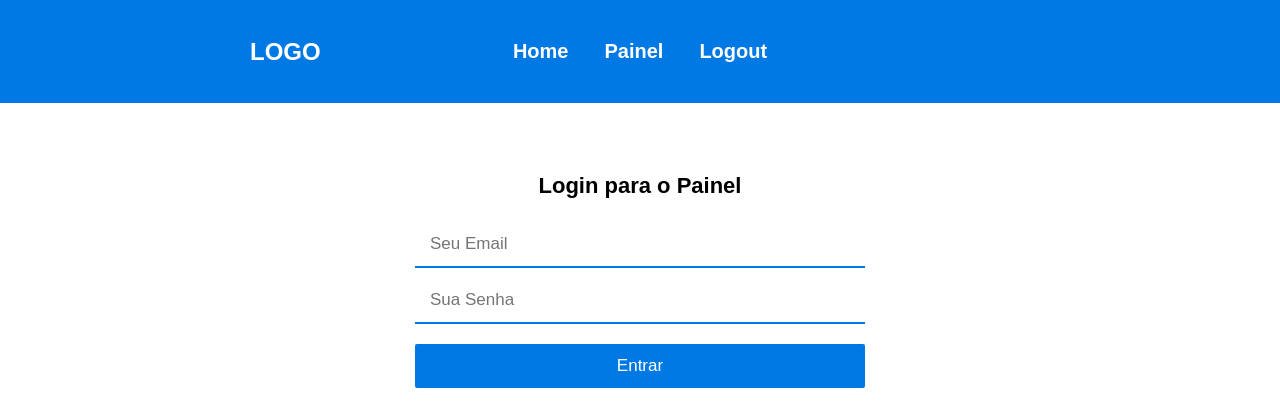
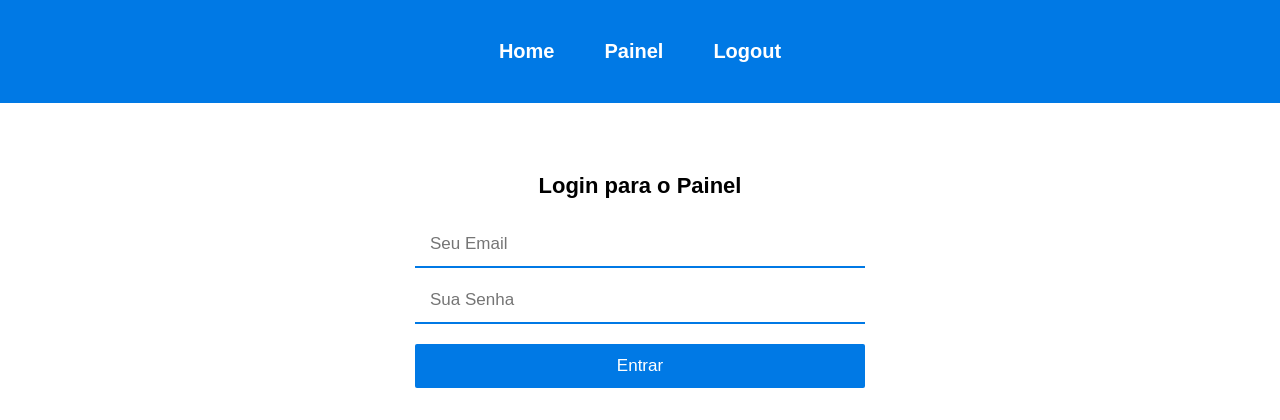
Before and after one commit to samueldavimt/painel-login, a PHP site: page / in a window 1280 px wide. Shown: the top 420 px of the page. Run offline with PHP 8.4, Linux system fonts and the light colour scheme.

Commit message:
ajuste no header

```diff
--- a/access/adm.php
+++ b/access/adm.php
@@ -1,6 +1,7 @@
 <?php
 
     require_once("checkSession.php");
+
     checkSession();
 
     $validateLevelAccess = checkSessionAdm();
--- a/css/style.css
+++ b/css/style.css
@@ -34,7 +34,7 @@ nav ul{
 }
 
 nav ul li {
-    margin: 0px 8px;
+    margin: 0px 15px;
     font-size: 20px;
     font-weight: bold;
 }
--- a/index.php
+++ b/index.php
@@ -13,7 +13,7 @@
     <meta charset="UTF-8">
     <meta http-equiv="X-UA-Compatible" content="IE=edge">
     <meta name="viewport" content="width=device-width, initial-scale=1.0">
-    <title>Document</title>
+    <title>Painel</title>
     <link rel="stylesheet" href="css/style.css">
 </head>
 <body>
--- a/templates/header.php
+++ b/templates/header.php
@@ -17,7 +17,6 @@
 
 <header>
     <div class="header-container">
-        <h2>LOGO</h2>
         <nav>
             <ul>
                 <li><a href="/panel/index.php">Home</a></li>
```
